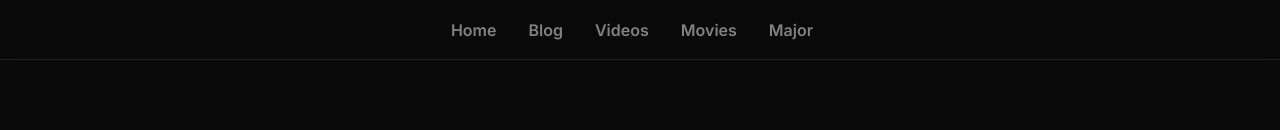
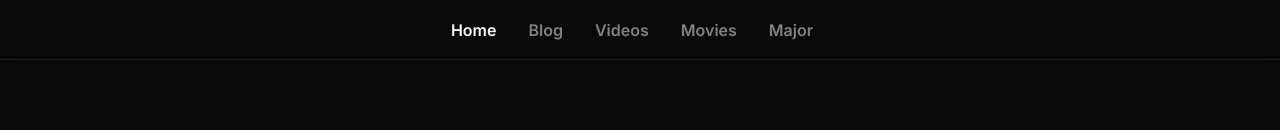
Before and after one commit to lucaazalim/azal.im, a Next.js app: page / in a window 1280 px wide. Shown: the top 130 px of the page. Built offline with nearby package versions, Linux system fonts and the light colour scheme; grey boxes are pictures that could not be loaded.

Commit message:
Highlighting the current page in the top menu.

```diff
--- a/app/_components/NavBar.tsx
+++ b/app/_components/NavBar.tsx
@@ -1,6 +1,10 @@
+"use client";
+
 import { routes } from "@/lib/constants";
+import { cn } from "@/lib/utils";
 import { Menu } from "lucide-react";
 import Link from "next/link";
+import { usePathname } from "next/navigation";
 import {
   Sheet,
   SheetContent,
@@ -32,7 +36,15 @@ const menu = [
   },
 ];
 
+function matches(pathname: string, href: string): boolean {
+  return href === routes.home
+    ? pathname === routes.home
+    : pathname.startsWith(href);
+}
+
 export default function NavBar() {
+  const pathname = usePathname();
+
   return (
     <div className="bg-background/30 fixed top-0 left-0 z-50 h-[var(--navbar-height)] w-full border-b backdrop-blur-sm backdrop-saturate-150">
       <nav className="mx-auto flex h-full w-full max-w-5xl items-center justify-between p-3">
@@ -42,7 +54,12 @@ export default function NavBar() {
             <li key={item.name} className="mr-4 inline-block">
               <Link
                 href={item.href}
-                className="text-foreground/50 hover:text-foreground font-semibold transition-colors duration-200"
+                className={cn(
+                  "font-semibold",
+                  matches(pathname, item.href)
+                    ? "text-foreground"
+                    : "text-foreground/50 hover:text-foreground transition-colors duration-200",
+                )}
               >
                 {item.name}
               </Link>
@@ -68,7 +85,12 @@ export default function NavBar() {
                   <Link
                     key={item.name}
                     href={item.href}
-                    className="text-foreground/70 hover:text-foreground hover:bg-accent/50 rounded-md px-4 py-2 font-semibold transition-colors duration-200"
+                    className={cn(
+                      "rounded-md px-4 py-2 font-semibold transition-colors duration-200",
+                      matches(pathname, item.href)
+                        ? "text-foreground"
+                        : "text-foreground/70 hover:text-foreground hover:bg-accent/50",
+                    )}
                   >
                     {item.name}
                   </Link>
```
